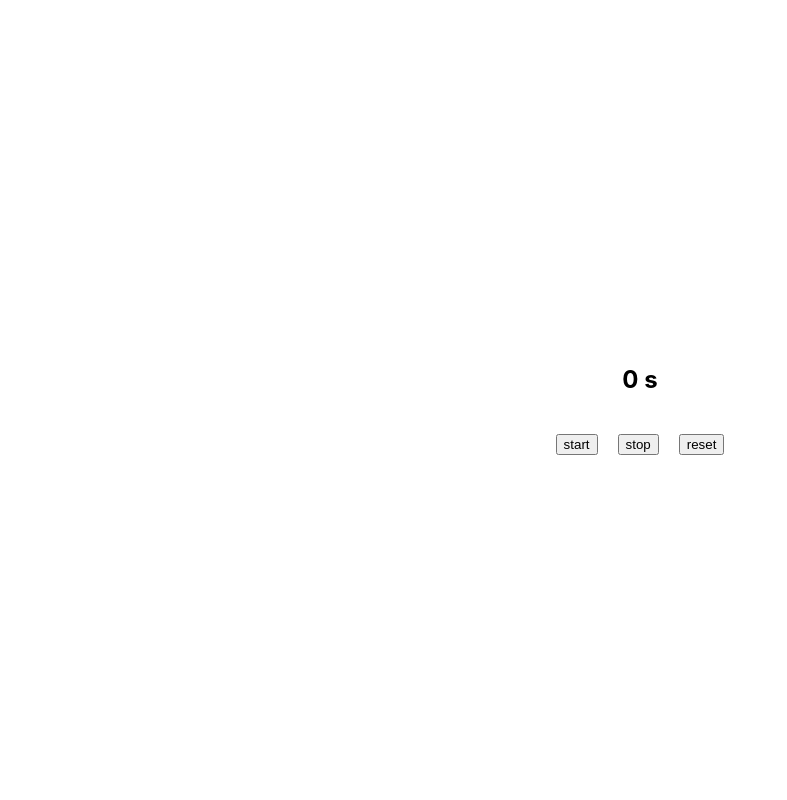
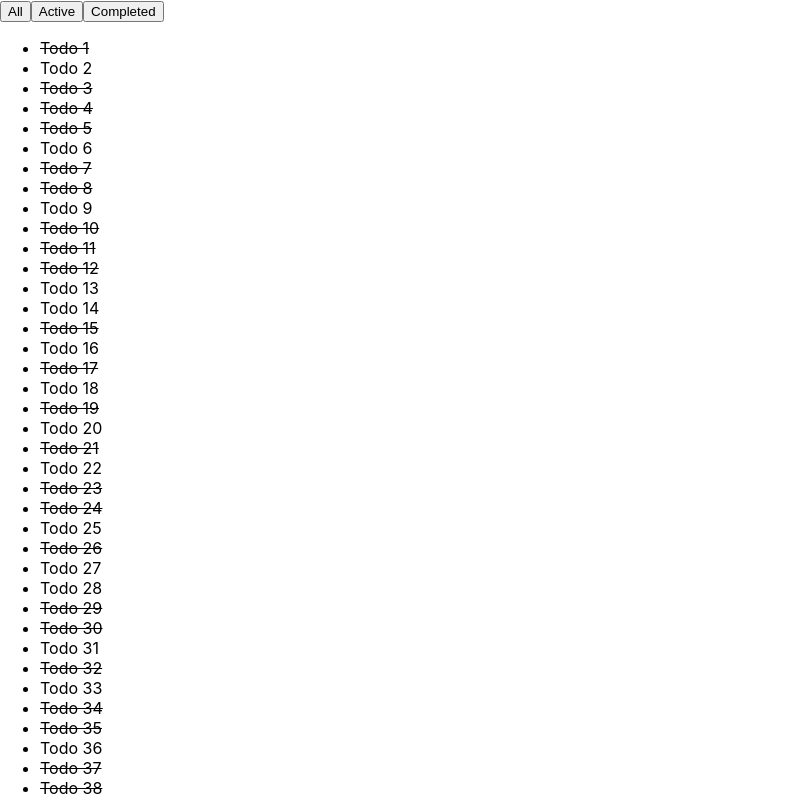
Before and after one commit to ahmedtahir2311/react-hooks-scenerios, a React (Create React App) app: page / in a window 1280 px wide. Shown: the top 800 px of the page, without its empty margins (0-787 px from the left). Built offline with nearby package versions, Linux system fonts and the light colour scheme.

Commit message:
UseMeo hook

```diff
--- a/src/App.js
+++ b/src/App.js
@@ -3,9 +3,11 @@ import UseStateHook from "./hooks/useState";
 import UseEffectHook from "./hooks/useEffectHook";
 import UseLayoutEffectHook from "./hooks/useLayoutEffectHook";
 import UseReducerHook from "./hooks/useReducerHook";
+import UseCallbackHook from "./hooks/useCallbackHook";
+import UseMemoHooks from "./hooks/useMemoHooks";
 
 function App() {
-  return <UseReducerHook />;
+  return <UseMemoHooks />;
 }
 
 export default App;
--- /dev/null
+++ b/src/hooks/useCallbackHook.jsx
@@ -0,0 +1,25 @@
+import React, { useCallback, useState } from "react";
+
+const UseCallbackHook = () => {
+  const [todos, setTodos] = useState([{ id: "123", text: "Hi first one" }]);
+
+  const handleAddTodo = useCallback((text) => {
+    const newTodo = { id: Math.random(), text };
+    setTodos((todos) => [...todos, newTodo]);
+    console.log("handleAddTodo Rendered", todos);
+  }, []);
+
+  console.log("component Rendered");
+
+  return (
+    <div>
+      {todos.map((item) => (
+        <p key={item.id}>{item.text}</p>
+      ))}
+
+      <button onClick={() => handleAddTodo(Math.random())}>Add New Todo</button>
+    </div>
+  );
+};
+
+export default UseCallbackHook;
--- /dev/null
+++ b/src/hooks/useMemoHooks.jsx
@@ -0,0 +1,53 @@
+import React, { useMemo, useState } from "react";
+
+const UseMemoHooks = () => {
+  const [tab, setTab] = useState("all");
+
+  const createTodos = () => {
+    const todos = [];
+    for (let i = 0; i < 50; i++) {
+      todos.push({
+        id: i,
+        text: "Todo " + (i + 1),
+        completed: Math.random() > 0.5,
+      });
+    }
+    return todos;
+  };
+  const todos = createTodos();
+
+  function filterTodos(todos, tab) {}
+
+  const visibleTodos = useMemo(
+    () =>
+      todos.filter((todo) => {
+        if (tab === "all") {
+          return true;
+        } else if (tab === "active") {
+          return !todo.completed;
+        } else if (tab === "completed") {
+          return todo.completed;
+        }
+      }),
+    [todos, tab]
+  );
+
+  console.log(visibleTodos);
+  return (
+    <div>
+      <button onClick={() => setTab("all")}>All</button>
+      <button onClick={() => setTab("active")}>Active</button>
+      <button onClick={() => setTab("completed")}>Completed</button>
+      <br />
+      <ul>
+        {visibleTodos.map((item) => (
+          <li key={item.id}>
+            {item.completed ? <s>{item.text}</s> : item.text}
+          </li>
+        ))}
+      </ul>
+    </div>
+  );
+};
+
+export default UseMemoHooks;
```
